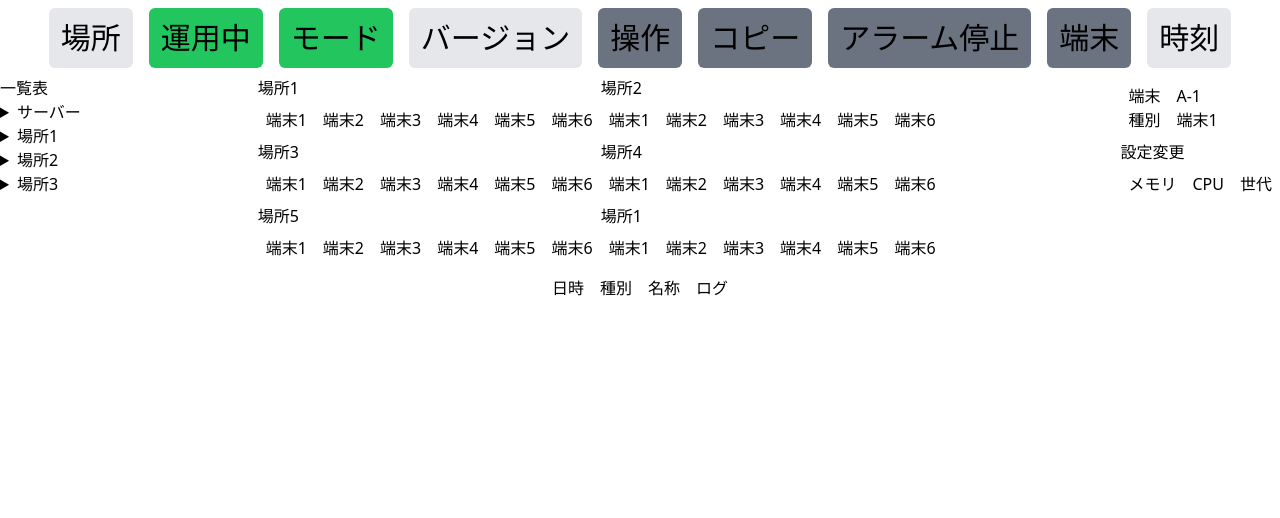
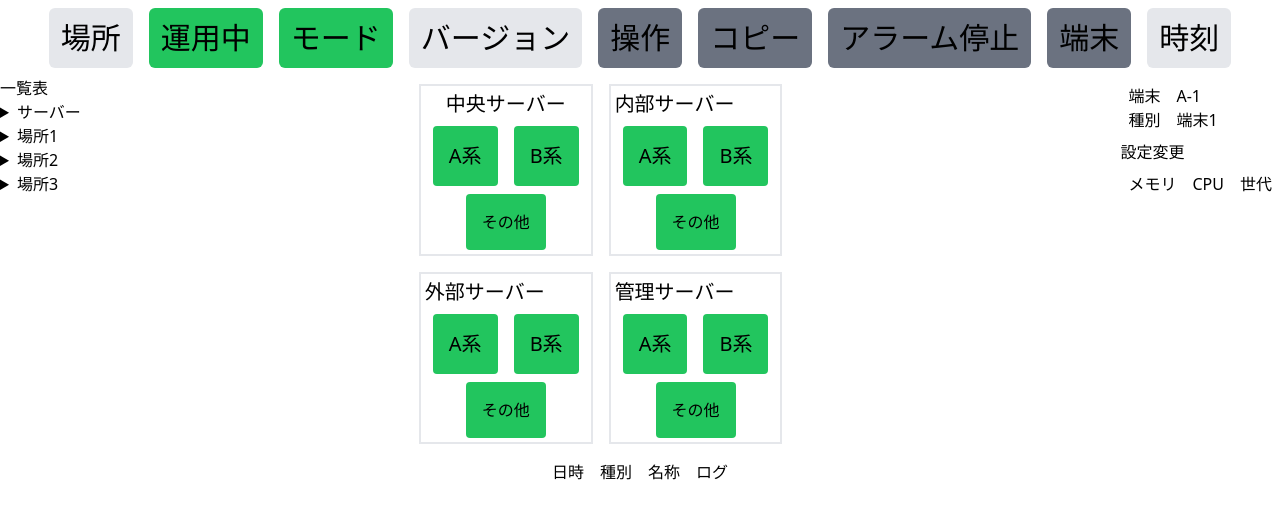
Before and after one commit to miox115/weathersystem, a React (Create React App) app: page / in a window 1280 px wide. Shown: the top 518 px of the page. Built offline with nearby package versions, Linux system fonts and the light colour scheme.

Commit message:
CSSの追加

```diff
--- a/src/components/ServerState.jsx
+++ b/src/components/ServerState.jsx
@@ -4,46 +4,48 @@ export const ServerState = () => {
   return (
     <div>
       <div class="flex justify-center">
-        <div class="m-2">
-          <p>中央サーバー</p>
+        <div class="m-2 p-1 border-2">
+          <p class="text-center text-xl">中央サーバー</p>
           <div>
             <div>
-              <button class="m-2">A系</button>
-              <button class="m-2">B系</button>
+              <button class="text-xl m-2 p-4 bg-green-500 rounded">A系</button>
+              <button class="text-xl m-2 p-4 bg-green-500 rounded">B系</button>
             </div>
-            <button class="m-2 p-2">その他</button>
+            <button class="flex m-auto m-2 p-4 bg-green-500 rounded">その他</button>
           </div>
         </div>
-        <div class="m-2">
-          <p>内部サーバー</p>
-          <div>
+        <div class="m-2 p-1 border-2">
+          <p class="text-xl">内部サーバー</p>
+        <div>
             <div>
-              <button class="m-2">A系</button>
-              <button class="m-2">B系</button>
+              <button class="text-xl m-2 p-4 bg-green-500 rounded">A系</button>
+              <button class="text-xl m-2 p-4 bg-green-500 rounded">B系</button>
             </div>
-            <button class="m-2 p-2">その他</button>
+            <button class="flex m-auto m-2 p-4 bg-green-500 rounded">その他</button>
           </div>
         </div>
       </div>
 
       <div class="flex justify-center">
-        <div class="m-2">
-          <p>外部サーバー</p>
-          <div>
+        <div class="m-2 p-1 border-2">
+          <p class="text-xl">外部サーバー</p>
+        <div>
             <div>
-              <button class="m-2">A系</button>
-              <button class="m-2">B系</button>
+              <button class="text-xl m-2 p-4 bg-green-500 rounded">A系</button>
+              <button class="text-xl m-2 p-4 bg-green-500 rounded">B系</button>
             </div>
-            <button class="m-2 p-2">その他</button>
+            <button class="flex m-auto m-2 p-4 bg-green-500 rounded">その他</button>
           </div>
-        </div><div class="m-2">
-          <p>管理サーバー</p>
-          <div>
+        </div>
+
+        <div class="m-2 p-1 border-2">
+          <p class="text-xl">管理サーバー</p>
+        <div>
             <div>
-              <button class="m-2">A系</button>
-              <button class="m-2">B系</button>
+              <button class="text-xl m-2 p-4 bg-green-500 rounded">A系</button>
+              <button class="text-xl m-2 p-4 bg-green-500 rounded">B系</button>
             </div>
-            <button class="m-2 p-2">その他</button>
+            <button class="flex m-auto m-2 p-4 bg-green-500 rounded">その他</button>
           </div>
         </div>
       </div>
--- a/src/components/TerminalState.jsx
+++ b/src/components/TerminalState.jsx
@@ -4,76 +4,89 @@ export const TerminalState = () => {
   return (
     <div>
       <div class="flex justify-center">
-        <div>
-          <p>場所1</p>
+        <div class="m-2 p-1 border-2">
+          <p class="text-xl p-1">場所1</p>
           <section class="flex">
-            <p class="m-2">端末1</p>
-            <p class="m-2">端末2</p>
-            <p class="m-2">端末3</p>
-            <p class="m-2">端末4</p>
-            <p class="m-2">端末5</p>
-            <p class="m-2">端末6</p>
+            <p class="text-sm p-1 bg-green-500 rounded">端末1</p>
+            <p class="text-sm p-1 bg-green-500 rounded">端末2</p>
+            <p class="text-sm p-1 bg-green-500 rounded">端末3</p>
+            <p class="text-sm p-1 bg-green-500 rounded">端末4</p>
+            <p class="text-sm p-1 bg-green-500 rounded">端末5</p>
+            <p class="text-sm p-1 bg-green-500 rounded">端末6</p>
           </section>
         </div>
-        <div>
-          <p>場所2</p>
+        <div class="m-2 p-1 border-2">
+          <p class="text-xl p-1">場所2</p>
           <section class="flex">
-            <p class="m-2">端末1</p>
-            <p class="m-2">端末2</p>
-            <p class="m-2">端末3</p>
-            <p class="m-2">端末4</p>
-            <p class="m-2">端末5</p>
-            <p class="m-2">端末6</p>
+            <p class="text-sm p-1 bg-green-500 rounded">端末1</p>
+            <p class="text-sm p-1 bg-green-500 rounded">端末2</p>
+            <p class="text-sm p-1 bg-green-500 rounded">端末3</p>
+            <p class="text-sm p-1 bg-green-500 rounded">端末4</p>
+            <p class="text-sm p-1 bg-green-500 rounded">端末5</p>
+            <p class="text-sm p-1 bg-green-500 rounded">端末6</p>
+          </section>
+        </div>
+        <div class="m-2 p-1 border-2">
+          <p class="text-xl p-1">場所3</p>
+          <section class="flex">
+            <p class="text-sm p-1 bg-green-500 rounded">端末1</p>
+            <p class="text-sm p-1 bg-green-500 rounded">端末2</p>
+            <p class="text-sm p-1 bg-green-500 rounded">端末3</p>
+            <p class="text-sm p-1 bg-green-500 rounded">端末4</p>
+            <p class="text-sm p-1 bg-green-500 rounded">端末5</p>
+            <p class="text-sm p-1 bg-green-500 rounded">端末6</p>
           </section>
         </div>
       </div>
 
       <div class="flex justify-center">
-        <div>
-          <p>場所3</p>
+
+        <div class="m-2 p-1 border-2">
+          <p class="text-xl p-1">場所4</p>
           <section class="flex">
-            <p class="m-2">端末1</p>
-            <p class="m-2">端末2</p>
-            <p class="m-2">端末3</p>
-            <p class="m-2">端末4</p>
-            <p class="m-2">端末5</p>
-            <p class="m-2">端末6</p>
+            <p class="text-sm p-1 bg-green-500 rounded">端末1</p>
+            <p class="text-sm p-1 bg-green-500 rounded">端末2</p>
+            <p class="text-sm p-1 bg-green-500 rounded">端末3</p>
+            <p class="text-sm p-1 bg-green-500 rounded">端末4</p>
+            <p class="text-sm p-1 bg-green-500 rounded">端末5</p>
+            <p class="text-sm p-1 bg-green-500 rounded">端末6</p>
           </section>
         </div>
-        <div>
-          <p>場所4</p>
+        <div class="m-2 p-1 border-2">
+          <p class="text-xl p-1">場所5</p>
           <section class="flex">
-            <p class="m-2">端末1</p>
-            <p class="m-2">端末2</p>
-            <p class="m-2">端末3</p>
-            <p class="m-2">端末4</p>
-            <p class="m-2">端末5</p>
-            <p class="m-2">端末6</p>
+            <p class="text-sm p-1 bg-green-500 rounded">端末1</p>
+            <p class="text-sm p-1 bg-green-500 rounded">端末2</p>
+            <p class="text-sm p-1 bg-green-500 rounded">端末3</p>
+            <p class="text-sm p-1 bg-green-500 rounded">端末4</p>
+            <p class="text-sm p-1 bg-green-500 rounded">端末5</p>
+            <p class="text-sm p-1 bg-green-500 rounded">端末6</p>
           </section>
         </div>
       </div>
 
       <div class="flex justify-center">
-        <div>
-          <p>場所5</p>
+
+        <div class="m-2 p-1 border-2">
+          <p class="text-xl">場所1</p>
           <section class="flex">
-            <p class="m-2">端末1</p>
-            <p class="m-2">端末2</p>
-            <p class="m-2">端末3</p>
-            <p class="m-2">端末4</p>
-            <p class="m-2">端末5</p>
-            <p class="m-2">端末6</p>
+            <p class="text-sm p-1 bg-green-500 rounded">端末1</p>
+            <p class="text-sm p-1 bg-green-500 rounded">端末2</p>
+            <p class="text-sm p-1 bg-green-500 rounded">端末3</p>
+            <p class="text-sm p-1 bg-green-500 rounded">端末4</p>
+            <p class="text-sm p-1 bg-green-500 rounded">端末5</p>
+            <p class="text-sm p-1 bg-green-500 rounded">端末6</p>
           </section>
         </div>
-        <div>
-          <p>場所1</p>
+        <div class="m-2 p-1 border-2">
+          <p class="text-xl">場所1</p>
           <section class="flex">
-            <p class="m-2">端末1</p>
-            <p class="m-2">端末2</p>
-            <p class="m-2">端末3</p>
-            <p class="m-2">端末4</p>
-            <p class="m-2">端末5</p>
-            <p class="m-2">端末6</p>
+            <p class="text-sm p-1 bg-green-500 rounded">端末1</p>
+            <p class="text-sm p-1 bg-green-500 rounded">端末2</p>
+            <p class="text-sm p-1 bg-green-500 rounded">端末3</p>
+            <p class="text-sm p-1 bg-green-500 rounded">端末4</p>
+            <p class="text-sm p-1 bg-green-500 rounded">端末5</p>
+            <p class="text-sm p-1 bg-green-500 rounded">端末6</p>
           </section>
         </div>
       </div>
--- a/src/css/output.css
+++ b/src/css/output.css
@@ -596,6 +596,10 @@ video {
   margin: 1rem;
 }
 
+.m-auto {
+  margin: auto;
+}
+
 .flex {
   display: flex;
 }
@@ -608,8 +612,16 @@ video {
   justify-content: space-between;
 }
 
+.rounded {
+  border-radius: 0.25rem;
+}
+
 .rounded-md {
   border-radius: 0.375rem;
+}
+
+.border-2 {
+  border-width: 2px;
 }
 
 .bg-gray-200 {
@@ -627,6 +639,10 @@ video {
   background-color: rgb(34 197 94 / var(--tw-bg-opacity));
 }
 
+.p-1 {
+  padding: 0.25rem;
+}
+
 .p-2 {
   padding: 0.5rem;
 }
@@ -635,7 +651,25 @@ video {
   padding: 0.75rem;
 }
 
+.p-4 {
+  padding: 1rem;
+}
+
+.text-center {
+  text-align: center;
+}
+
 .text-3xl {
   font-size: 1.875rem;
   line-height: 2.25rem;
 }
+
+.text-sm {
+  font-size: 0.875rem;
+  line-height: 1.25rem;
+}
+
+.text-xl {
+  font-size: 1.25rem;
+  line-height: 1.75rem;
+}
--- a/src/pages/State.jsx
+++ b/src/pages/State.jsx
@@ -5,8 +5,8 @@ import { TerminalState } from '../components/TerminalState'
 const State = () => {
   return (
     <div>
-      {/* {<ServerState />} */}
-      {<TerminalState />}
+      {<ServerState />}
+      {/* {<TerminalState />} */}
     </div>
   )
 }
```
